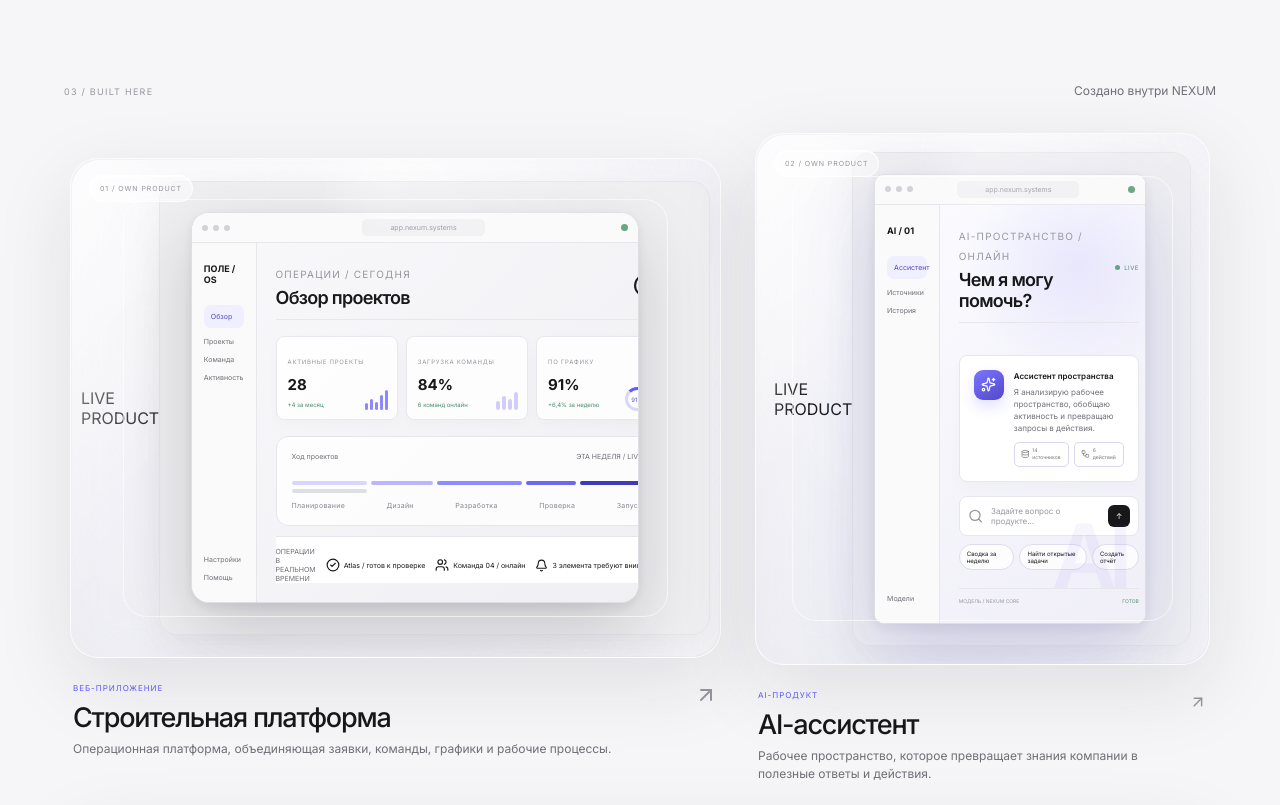
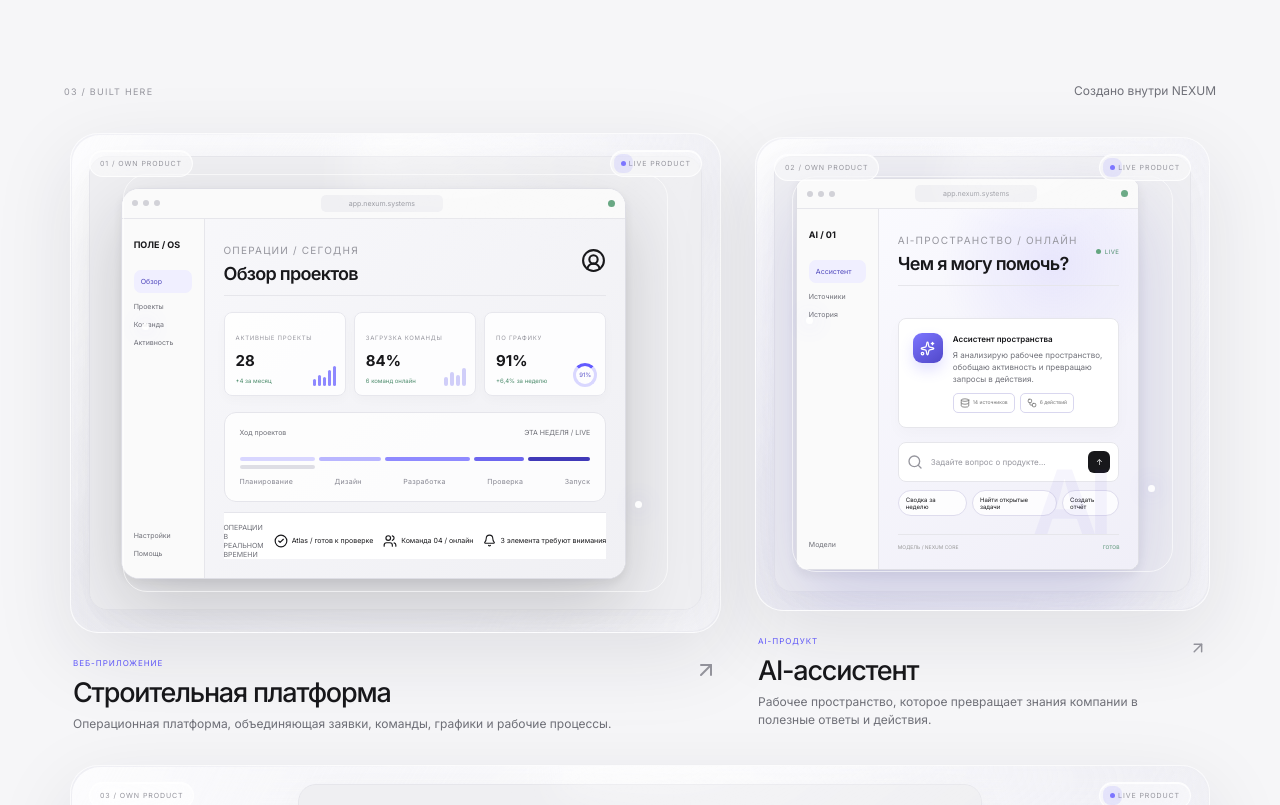
Before and after one commit to borzenkoofficial-lab/Nexum_Digital_Agency, a React (Vite) app: page / in a window 1280 px wide. Shown: the part 4080-4885 px from the top of the page. Built offline with nearby package versions, Linux system fonts and the light colour scheme.

Commit message:
style: add live telemetry motion to products

```diff
--- a/src/styles/global.css
+++ b/src/styles/global.css
@@ -1197,3 +1197,15 @@ nav button{position:relative}nav button.active{color:var(--ink)}nav button.activ
 @media(max-width:900px){.cloud-project-1,.cloud-project-2,.cloud-project-3,.cloud-project-4,.cloud-project-5,.cloud-project-6,.cloud-project-7,.cloud-project-8{grid-column:1/-1}.cloud-project-visual,.cloud-project-1 .cloud-project-visual,.cloud-project-4 .cloud-project-visual,.cloud-project-7 .cloud-project-visual{min-height:360px}}
 @media(max-width:600px){.cloud-project-visual{min-height:270px;border-radius:20px;padding:10px}.project-glass-index{top:10px;left:10px}.cloud-project-meta h3{font-size:23px}.cloud-project-visual .browser,.cloud-project-visual .website-scene,.cloud-project-visual .plugin-panel,.cloud-project-visual .telegram-window{width:96%}}
 @media(prefers-reduced-motion:reduce){.cloud-project-visual .browser,.cloud-project-visual .phone,.cloud-project-visual .website-scene,.cloud-project-visual .plugin-panel,.cloud-project-visual .telegram-window{transition:none}}
+
+/* Product telemetry accents */
+.project-live-pill{position:absolute;z-index:5;right:18px;top:16px;padding:8px 10px;border:1px solid rgba(255,255,255,.78);background:rgba(255,255,255,.4);backdrop-filter:blur(15px);-webkit-backdrop-filter:blur(15px);border-radius:999px;font-size:7px;letter-spacing:.13em;color:var(--subtle);box-shadow:inset 0 1px rgba(255,255,255,.85)}
+.project-live-pill span{display:inline-block;width:5px;height:5px;border-radius:50%;background:#7c75ff;box-shadow:0 0 0 4px rgba(124,117,255,.10);animation:livePulse 2s ease-in-out infinite}
+.project-orbit-dot{position:absolute;z-index:2;width:7px;height:7px;border-radius:50%;background:rgba(255,255,255,.9);box-shadow:0 0 20px rgba(120,110,255,.35);pointer-events:none}
+.project-orbit-dot-a{left:11%;top:38%;animation:projectDotA 7s linear infinite}
+.project-orbit-dot-b{right:12%;bottom:25%;animation:projectDotB 9s linear infinite}
+@keyframes livePulse{0%,100%{opacity:.55;box-shadow:0 0 0 3px rgba(124,117,255,.08)}50%{opacity:1;box-shadow:0 0 0 7px rgba(124,117,255,.14)}}
+@keyframes projectDotA{0%{translate:0 0}25%{translate:20px -18px}50%{translate:44px 2px}75%{translate:18px 26px}100%{translate:0 0}}
+@keyframes projectDotB{0%{translate:0 0}25%{translate:-18px 15px}50%{translate:-35px -6px}75%{translate:-10px -23px}100%{translate:0 0}}
+@media(max-width:600px){.project-live-pill{top:10px;right:10px}.project-orbit-dot{display:none}}
+@media(prefers-reduced-motion:reduce){.project-live-pill span,.project-orbit-dot{animation:none}}
```
